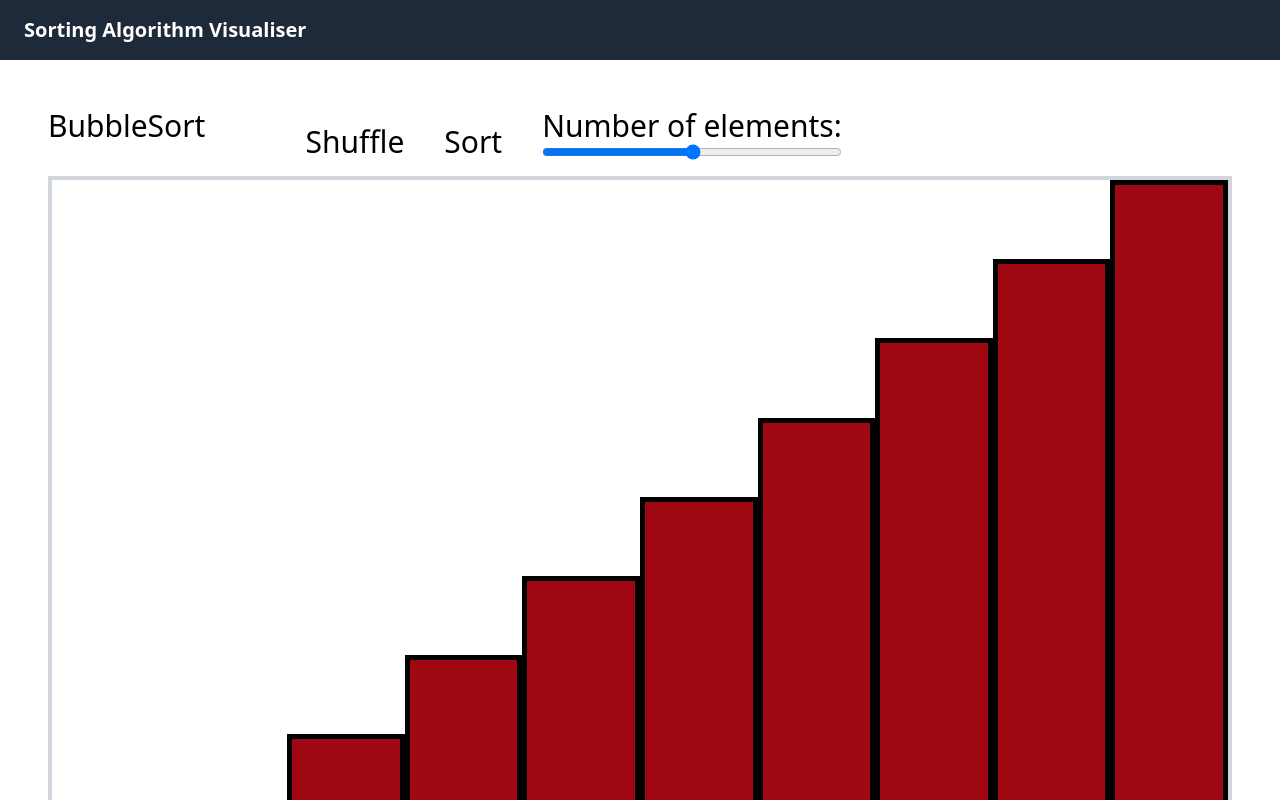
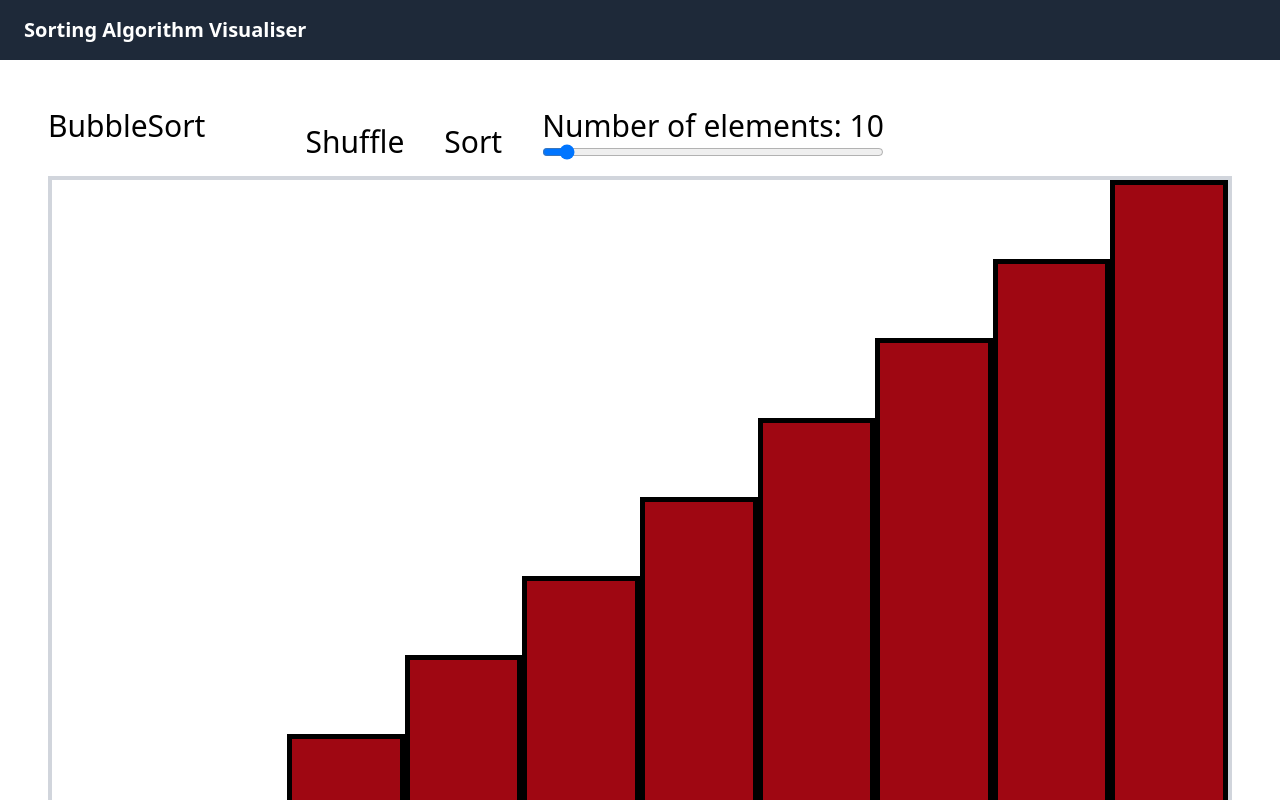
Before and after one commit to Danby15/sorting-visualiser, a React (Vite) app: page / in a window 1280 px wide. Shown: the top 800 px of the page. Built offline with nearby package versions, Linux system fonts and the light colour scheme.

Commit message:
Add element bar functionality

```diff
--- a/src/components/SortingVisualiser.jsx
+++ b/src/components/SortingVisualiser.jsx
@@ -1,24 +1,33 @@
 import Histogram from './Histogram.jsx';
-import { useState } from 'react'
+import { useState, useEffect } from 'react'
 
 
 
 export default function SortingVisualiser() {
-  const [array, setArray] = useState([1, 2, 3, 4, 5, 6, 7, 8, 9, 10]);
+  const [array, setArray] = useState([1,2,3,4,5,6,7,8,9,10]);
+  const [size, setSize] = useState(10);
+
+  useEffect(() => {
+    const orderedArray = Array.from({ length: size }, (_, i) => i + 1);
+    setArray(orderedArray);
+  }, [size]);
+
   return (
     <div className="p-12">
-      <div className="flex  text-3xl gap-10">
+      <div className="flex text-3xl gap-10">
         <p className="">BubbleSort</p>
         <button className="hover:text-gray-300 cursor-pointer ml-15">Shuffle</button>
         <button className="hover:text-gray-300 cursor-pointer">Sort</button>
 
         {/* Number of elements*/}
         <div className='flex flex-col'>
-          <h1>Number of elements:</h1>
+          <h1>Number of elements: {size}</h1>
           <input
           type="range"
           min="5"
           max="100"
+          value={size}
+          onChange={(e) => setSize(Number(e.target.value))}
           className="mb-4"
           />
         </div>
```
